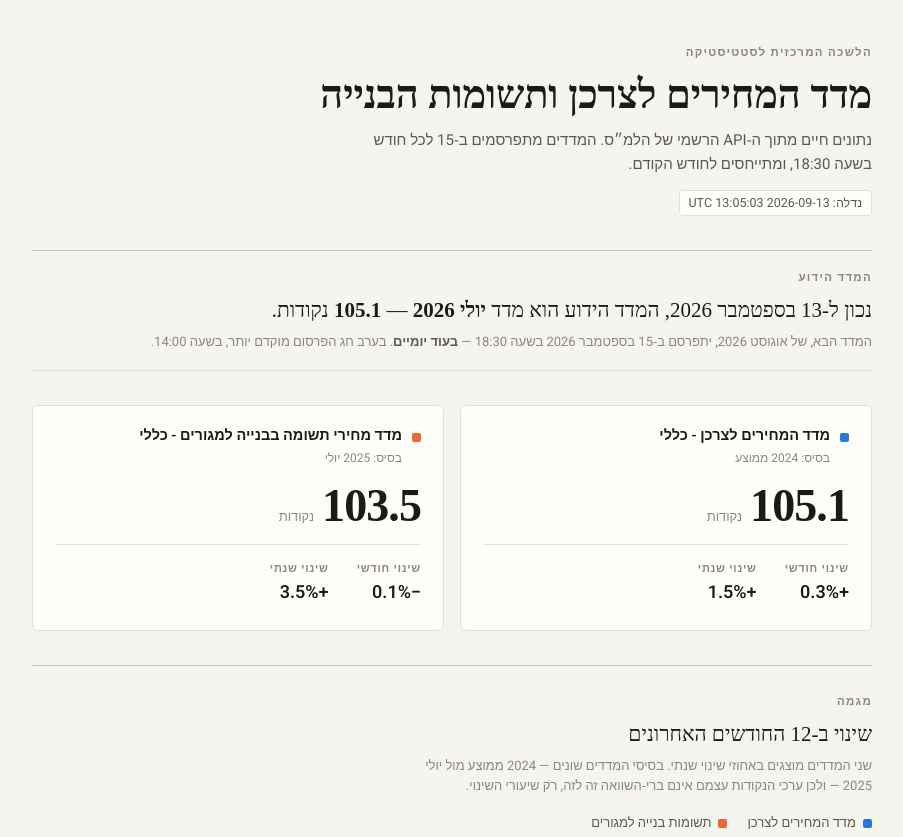
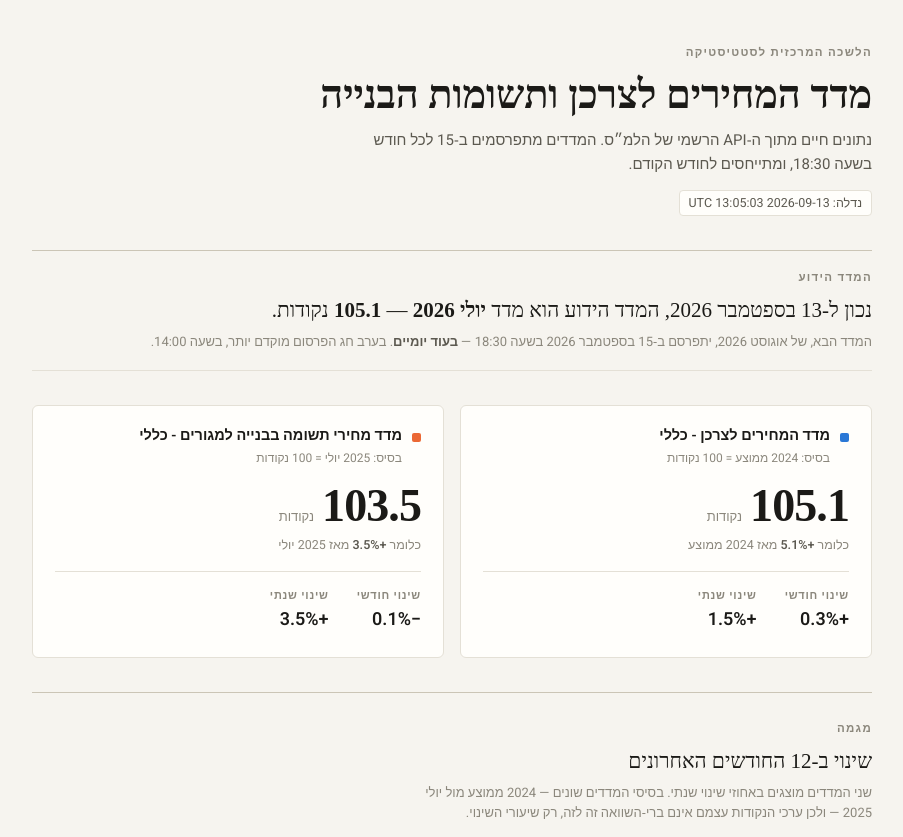
Before and after one commit to ray15bunk/INFLATION, a plain HTML site: page index.html in a window 1280 px wide. Shown: the top 837 px of the page, without its empty margins (188-1091 px from the left). Drawn offline with Linux system fonts and the light colour scheme; a web font is replaced by a local one.

Commit message:
ui: explain index points against the base = 100

```diff
--- a/index.html
+++ b/index.html
@@ -147,6 +147,8 @@
     gap: 8px;
   }
   .hero-unit { font-family: var(--body); font-size: 13px; font-weight: 400; color: var(--ink-3); letter-spacing: 0; }
+  .hero-note { font-size: 12.5px; color: var(--ink-3); margin-top: 7px; }
+  .hero-note b { font-weight: 600; color: var(--ink-2); font-variant-numeric: tabular-nums; }
   .deltas { display: flex; gap: 28px; padding-top: 15px; border-top: 1px solid var(--rule); }
   .delta-label { font-size: 11px; font-weight: 600; letter-spacing: .07em; color: var(--ink-3); }
   .delta-value { font-size: 18px; font-weight: 600; font-variant-numeric: tabular-nums; margin-top: 2px; }
@@ -414,12 +416,20 @@
       head.appendChild(swatch(s.color));
       var names = el("div");
       names.appendChild(el("div", "tile-name", d.name));
-      names.appendChild(el("div", "tile-base", "בסיס: " + (d.base || "לא ידוע")));
+      names.appendChild(el("div", "tile-base",
+        "בסיס: " + (d.base || "לא ידוע") + " = 100 נקודות"));
       head.appendChild(names);
 
       var hero = el("div", "hero");
       hero.appendChild(document.createTextNode(d.value.toFixed(1)));
       hero.appendChild(el("span", "hero-unit", "נקודות"));
+
+      // המדד נמדד בנקודות מול בסיס = 100, ולכן ההפרש מ-100 הוא בדיוק
+      // השינוי המצטבר באחוזים מאז תקופת הבסיס.
+      var sinceBase = el("div", "hero-note");
+      sinceBase.appendChild(document.createTextNode("כלומר "));
+      sinceBase.appendChild(el("b", null, fmtPct(Math.round((d.value - 100) * 10) / 10)));
+      sinceBase.appendChild(document.createTextNode(" מאז " + (d.base || "הבסיס")));
 
       var deltas = el("div", "deltas");
       [["שינוי חודשי", d.change_1m_pct], ["שינוי שנתי", d.change_12m_pct]].forEach(function (p) {
@@ -429,8 +439,12 @@
         deltas.appendChild(b);
       });
 
+      var heroBlock = el("div");
+      heroBlock.appendChild(hero);
+      heroBlock.appendChild(sinceBase);
+
       card.appendChild(head);
-      card.appendChild(hero);
+      card.appendChild(heroBlock);
       card.appendChild(deltas);
       tiles.appendChild(card);
     });
```
